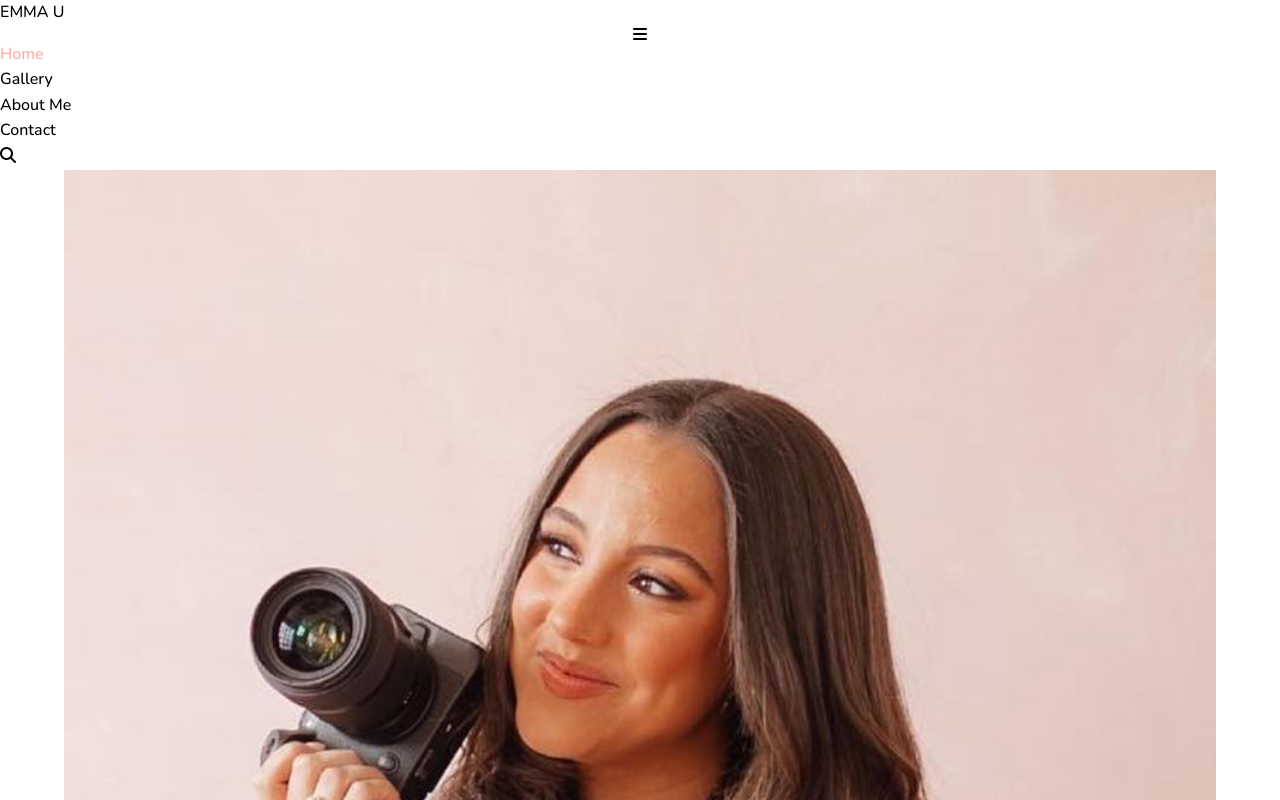
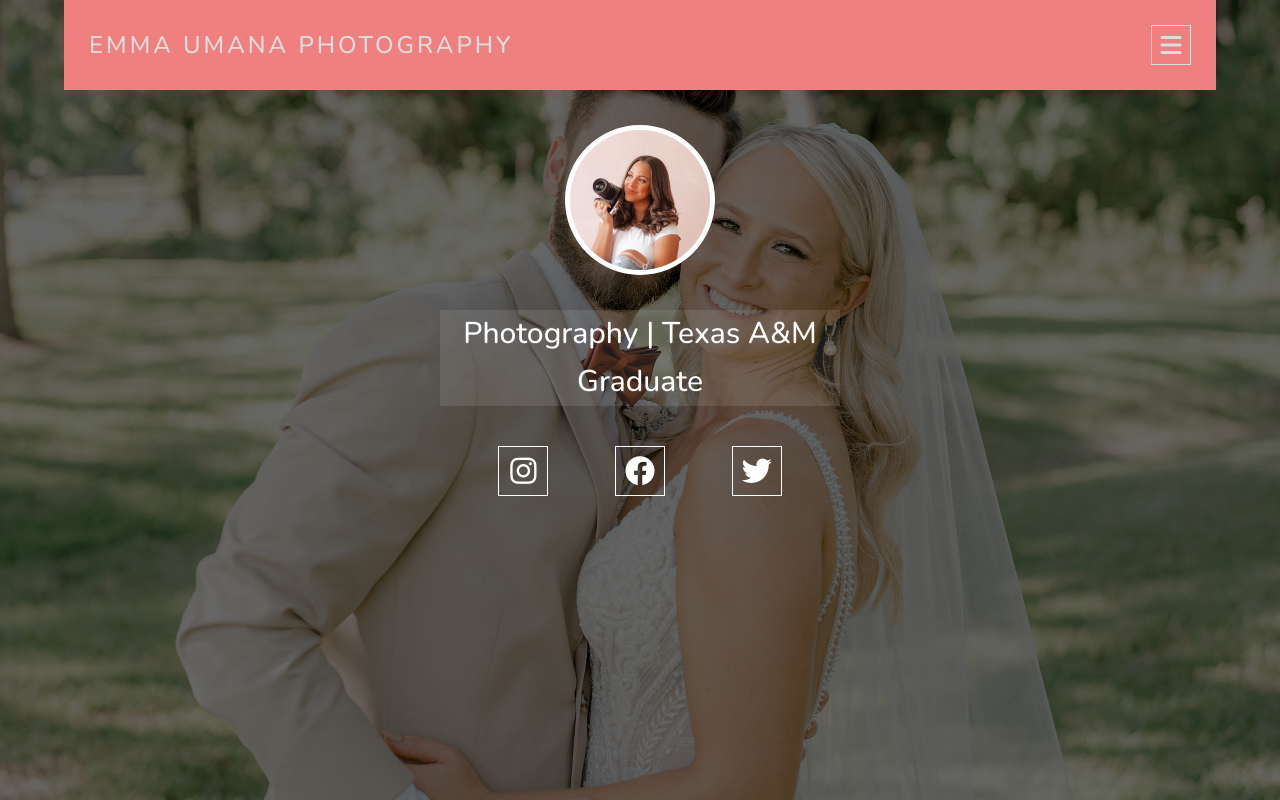
Before and after one commit to carson-loser/PhotoPortfolio, a plain HTML site: page main.html in a window 1280 px wide. Shown: the top 800 px of the page. Drawn offline with nearby package versions, Linux system fonts and the light colour scheme.

Commit message:
added more styling to header and navbars

```diff
--- a/main.css
+++ b/main.css
@@ -1,6 +1,6 @@
 :root {
   --white: #ddd;
-  --dark: #111;
+  --black: #111;
   --lighterPink: #ffdab9;
   --lightPink: #fbc4ab;
   --pink: #f8ad9d;
@@ -38,7 +38,7 @@ h1, h2, h3, h4, h5, h6, p {
   margin: 15px, 0;
 }
 
-/* functionality styling */
+/* functionality classes */
 
 .flex {
   display: flex;
@@ -51,7 +51,7 @@ h1, h2, h3, h4, h5, h6, p {
   margin: 0 auto;
 }
 
-.btn {
+ .btn {
   background: var(--darkest);
   border: none;
   display: block;
@@ -71,9 +71,156 @@ h1, h2, h3, h4, h5, h6, p {
 .btn:hover {
   background: var(--darkest);
   color: var(--white);
-  /* border: var(--pink); */
 }
 
 .active {
   color: var(--pink)!important;
 }
+
+/* end of functionality */
+
+/* header styling */
+
+ .header {
+  min-height: 100vh;
+  background: linear-gradient(rgba(0, 0, 0, 0.6), rgba(0, 0, 0, 0.6)),
+    url("images/couple-stock.jpg") center/cover no-repeat;
+  color: #fff;
+}
+
+.top-nav a {
+  color: #fff;
+}
+
+.brand-and-navBtn {
+  background: var(--darkest);
+  position: relative;
+  z-index: 999;
+  height: 90px;
+  display: flex;
+  justify-content: space-between;
+  align-items: center;
+  font-weight: 500;
+  font-size: 24px;
+  padding: 15px 25px;
+  color: var(--white);
+}
+
+.brand-name {
+  letter-spacing: 3px;
+  cursor: pointer;
+}
+
+.navBtn {
+  width: 40px;
+  height: 40px;
+  border: 1px solid var(--white);
+  cursor: pointer;
+}
+
+.navBtn:hover {
+  background: #fff;
+  color: var(--darkPink);
+  transition: var(--transition);
+}
+
+.top-nav {
+  background: var(--darkPink);
+  transform: translateY(-600px);
+  transition: var(--transition);
+}
+
+.showNav {
+  transform: translateY(0);
+}
+
+.search-icon {
+  display: none;
+}
+
+.top-nav ul li {
+  padding: 10px 0;
+}
+
+.top-nav ul a {
+  position: relative;
+  font-weight: 500;
+  font-size: 18px;
+  text-align: center;
+  display: block;
+}
+
+.top-nav ul a::after {
+  content: "";
+  height: 2px;
+  background: #ebd1d1;
+  position: absolute;
+  bottom: -5px;
+  left: 50%;
+  transform: translate(-50%);
+  width: 0;
+  transition: var(--transition);
+}
+
+.top-nav ul a:hover::after {
+  width: 100px;
+}
+
+.about {
+  margin-top: -160px;
+}
+
+.about-content img {
+  width: 140px;
+  height: 140px;
+  border-radius: 50%;
+}
+
+.about-img {
+  background: #fff;
+  width: 150px;
+  height: 150px;
+  margin: 0 auto;
+  border-radius: 50%;
+}
+
+.about-content h2 {
+  font-size: 48px;
+  text-align: center;
+  margin-bottom: 35px;
+  color: var(--darkPink);
+}
+
+.about-content h3 {
+  color: #fff;
+  font-size: 30px;
+  font-weight: 100;
+  background: rgba(255, 255, 255, 0.1);
+  width: 400px;
+  margin: 35px auto;
+  text-align: center;
+}
+
+.social-icons {
+  width: 350px;
+  margin: 40px auto 0 auto;
+  padding-bottom: 30px;
+}
+
+.social-icons ul a {
+  color: #fff;
+  font-size: 30px;
+  display: block;
+  width: 50px;
+  height: 50px;
+  border: 1px solid #fff;
+  display: flex;
+  justify-content: center;
+  align-items: center;
+  transition: var(--transition);
+}
+
+.social-icons ul {
+  display: flex;
+  justify-content: space-around
+}
--- a/main.html
+++ b/main.html
@@ -18,10 +18,10 @@
   <!-- header -->
 
   <header class="header">
-    <div class="container-nav-section">
+    <div class="container nav-section">
       <div class="brand-and-navBtn">
         <span class="brand-name">
-          EMMA U
+          EMMA UMANA PHOTOGRAPHY
         </span>
         <span class="navBtn flex">
           <i class="fas fa-bars"></i>
@@ -47,7 +47,6 @@
         <div class="about-img flex">
           <img src="images/emma_profile.jpg" alt="Profile image">
         </div>
-        <h2>I'm Emma Umana and this is my website!</h2>
         <h3>Photography | Texas A&M Graduate</h3>
       </div>
 
```
Also changed, not shown: images/couple-stock.jpg (added).
